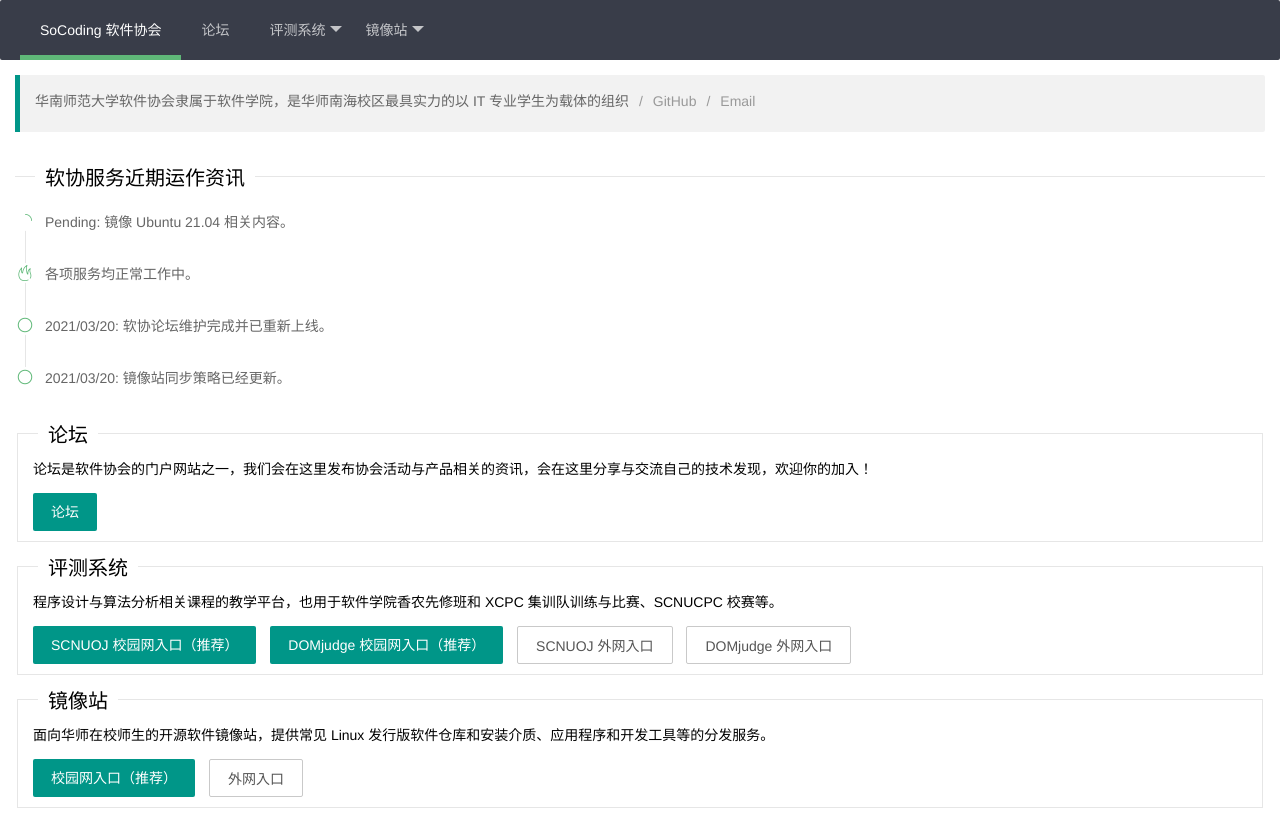
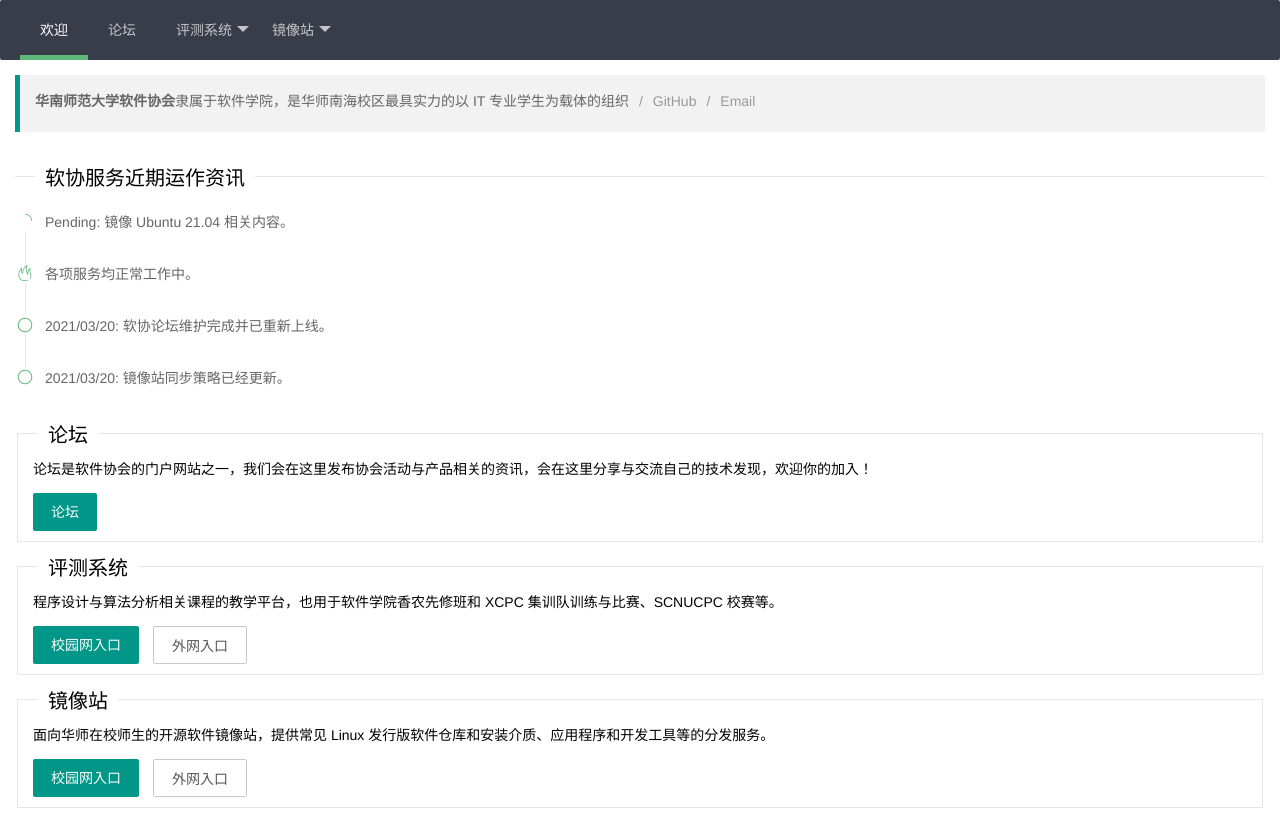
Before and after one commit to SCNU-SoCoding/frontpage, a plain HTML site: page index.html in a window 1280 px wide. Drawn offline with Linux system fonts and the light colour scheme.

Commit message:
remove some items

```diff
--- a/index.html
+++ b/index.html
@@ -19,21 +19,19 @@
 
     <div clsss="layui-header">
         <ul class="layui-nav">
-            <li class="layui-nav-item layui-this"><a href="./">SoCoding 软件协会</a></li>
+            <li class="layui-nav-item layui-this"><a href="./">欢迎</a></li>
             <li class="layui-nav-item"><a target="_blank" href="//socoding.cn/">论坛</a></li>
             <li class="layui-nav-item">
                 <a href="javascript:;">评测系统</a>
                 <dl class="layui-nav-child">
-                    <dd><a target="_blank" href="http://10.191.65.243:5000/">SCNUOJ 校园网入口（推荐）</a></dd>
-                    <dd><a target="_blank" href="http://10.191.65.243:8000/">DOMjudge 校园网入口（推荐）</a></dd>
-                    <dd><a target="_blank" href="//oj.socoding.cn/">SCNUOJ 外网入口</a></dd>
-                    <dd><a target="_blank" href="//acm.socoding.cn/">DOMjudge 外网入口</a></dd>
+                    <dd><a target="_blank" href="http://10.191.65.243:5000/">校园网入口</a></dd>
+                    <dd><a target="_blank" href="//oj.socoding.cn/">外网入口</a></dd>
                 </dl>
             </li>
             <li class="layui-nav-item">
                 <a href="javascript:;">镜像站</a>
                 <dl class="layui-nav-child">
-                    <dd><a target="_blank" href="http://10.191.65.243:9000/">校园网入口（推荐）</a></dd>
+                    <dd><a target="_blank" href="http://10.191.65.243:9000/">校园网入口</a></dd>
                     <dd><a target="_blank" href="//mirrors.socoding.cn/">外网入口</a></dd>
                 </dl>
             </li>
@@ -44,7 +42,7 @@
         <div style="padding: 15px;">
 
             <blockquote class="layui-elem-quote"><span class="layui-breadcrumb">
-                    <a><cite>华南师范大学软件协会隶属于软件学院，是华师南海校区最具实力的以 IT
+                    <a><cite><b>华南师范大学软件协会</b>隶属于软件学院，是华师南海校区最具实力的以 IT
                             专业学生为载体的组织</cite></a>
                     <a href="//github.com/scnu-socoding/">GitHub</a>
                     <a href="mailto:ruanxie_scnu@163.com">Email</a>
@@ -98,15 +96,9 @@
                     <p>程序设计与算法分析相关课程的教学平台，也用于软件学院香农先修班和 XCPC 集训队训练与比赛、SCNUCPC 校赛等。</p>
 
                     <a style="margin-top: 15px;" target="_blank" href="http://10.191.65.243:5000/" type="button"
-                        class="layui-btn">SCNUOJ
-                        校园网入口（推荐）</a>
-                    <a style="margin-top: 15px;" target="_blank" href="http://10.191.65.243:8000/" type="button"
-                        class="layui-btn">DOMjudge
-                        校园网入口（推荐）</a>
+                        class="layui-btn">校园网入口</a>
                     <a style="margin-top: 15px;" target="_blank" href="//oj.socoding.cn/" type="button"
-                        class="layui-btn layui-btn-primary">SCNUOJ 外网入口</a>
-                    <a style="margin-top: 15px;" target="_blank" href="//acm.socoding.cn/" type="button"
-                        class="layui-btn layui-btn-primary">DOMjudge 外网入口</a>
+                        class="layui-btn layui-btn-primary">外网入口</a>
                 </div>
             </fieldset>
 
@@ -116,7 +108,7 @@
                     <p>面向华师在校师生的开源软件镜像站，提供常见 Linux 发行版软件仓库和安装介质、应用程序和开发工具等的分发服务。</p>
 
                     <a style="margin-top: 15px;" target="_blank" href="http://10.191.65.243:9000/" type="button"
-                        class="layui-btn">校园网入口（推荐）</a>
+                        class="layui-btn">校园网入口</a>
                     <a style="margin-top: 15px;" target="_blank" href="//mirrors.socoding.cn/" type="button"
                         class="layui-btn layui-btn-primary">外网入口</a>
                 </div>
```
